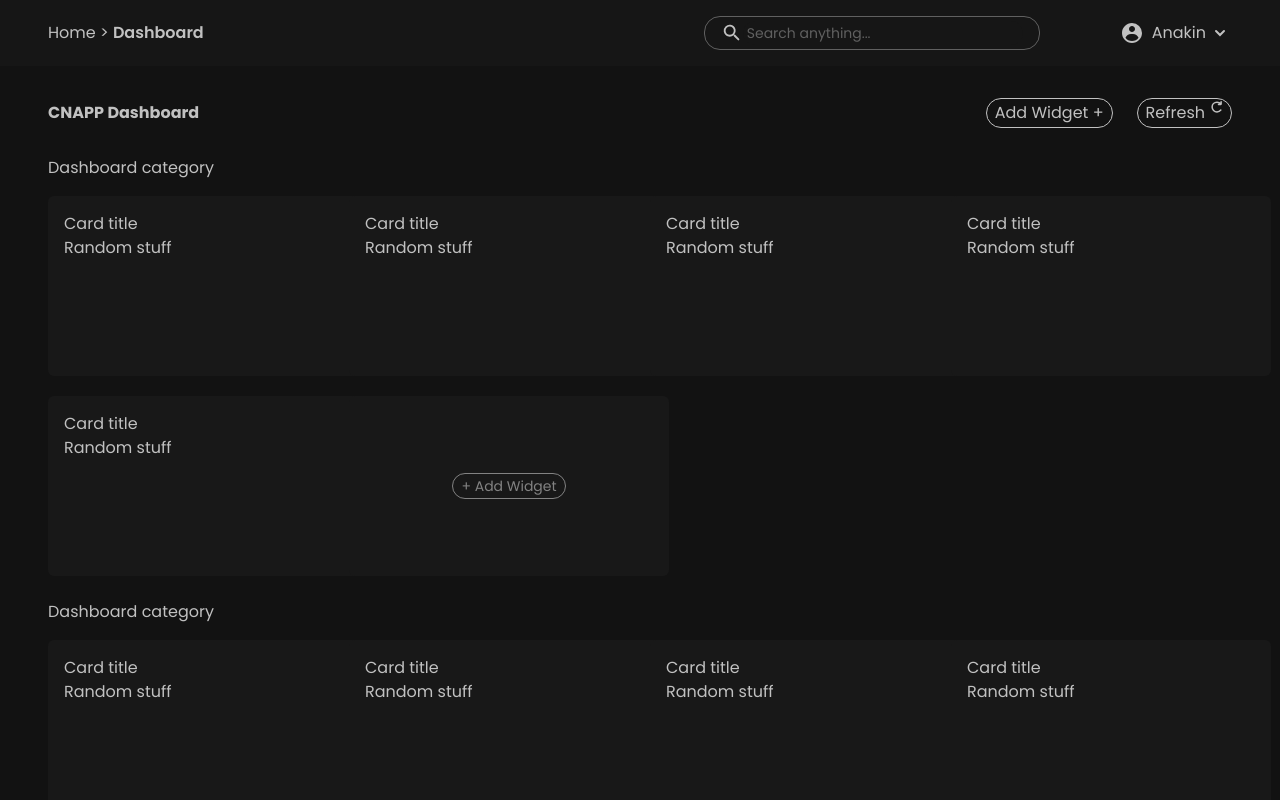
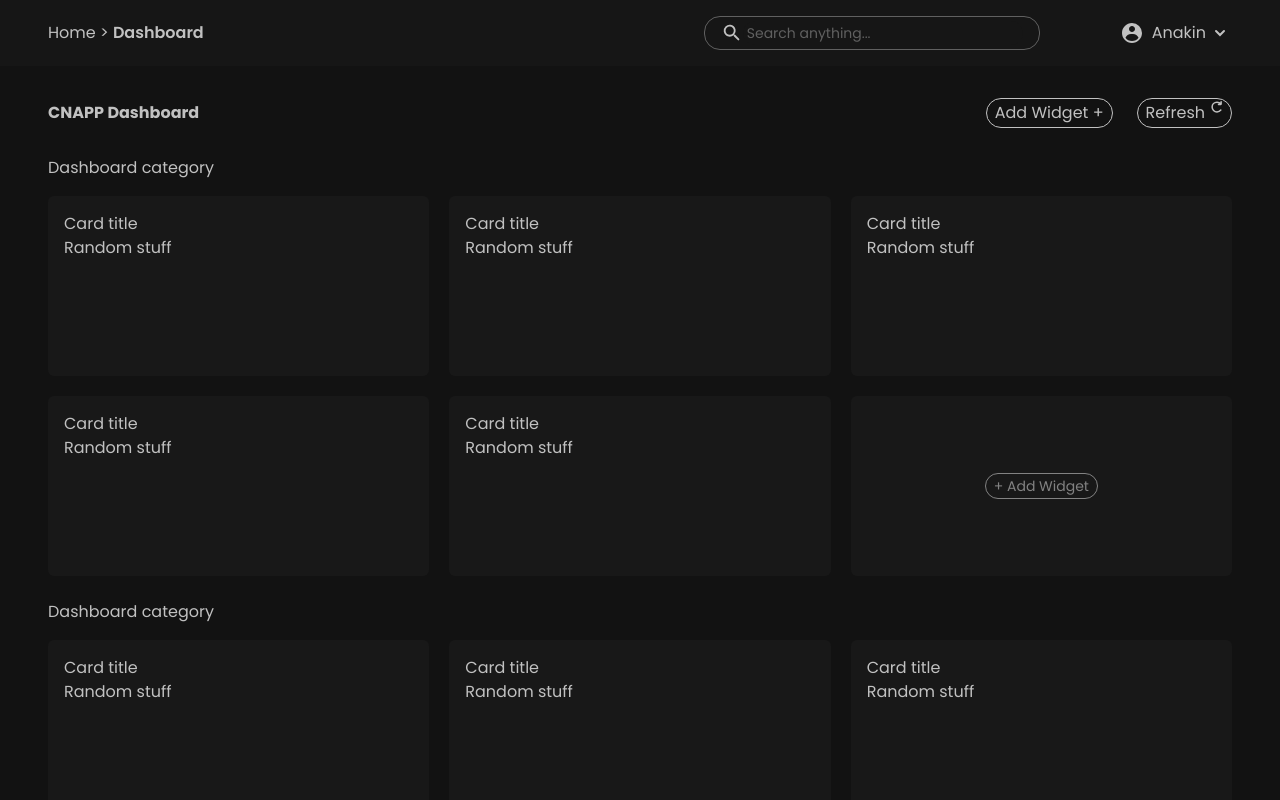
Before and after one commit to abh1SHAKE/widget-board, a React (Vite) app in the folder dashboard/: page / in a window 1280 px wide. Shown: the top 800 px of the page. Built offline with nearby package versions, Linux system fonts and the light colour scheme.

Commit message:
fix : widget card layout structure

```diff
--- a/dashboard/src/components/CategorySection.tsx
+++ b/dashboard/src/components/CategorySection.tsx
@@ -5,7 +5,7 @@ export default function CategorySection() {
     return (
         <div className="py-[12px]">
             <div className="mb-4">Dashboard category</div>
-            <div className="grid grid-cols-4 gap-[20px] w-full">
+            <div className="grid grid-cols-[repeat(auto-fit,minmax(360px,1fr))] gap-[20px] w-full">
                 {arr.map((_, index) => (
                     <div key={index}>
                         <WidgetCard />
--- a/dashboard/src/components/WidgetCard.tsx
+++ b/dashboard/src/components/WidgetCard.tsx
@@ -9,7 +9,7 @@ export default function WidgetCard({ isEmpty = false }) {
 
     if (isEmpty) {
         return (
-            <div className="flex flex-row justify-center items-center bg-[#181818] p-[16px] rounded-md w-[320px] h-[180px]">
+            <div className="flex flex-row justify-center items-center bg-[#181818] p-[16px] rounded-md w-full h-[180px]">
                 <button
                     onClick={handleAddWidget}
                     className="text-sm text-[#828282] hover:text-[#c1c1c1] border border-[#828282] hover:border-[#c1c1c1] px-[8px] py-[2px] rounded-2xl cursor-pointer"
@@ -21,7 +21,7 @@ export default function WidgetCard({ isEmpty = false }) {
     }
 
     return (
-        <div className="bg-[#181818] p-[16px] rounded-md w-[320px] h-[180px] group">
+        <div className="bg-[#181818] p-[16px] rounded-md w-full h-[180px] group">
             <div className="flex flex-row justify-between">
                 Card title
                 <span className="cursor-pointer invisible group-hover:visible" onClick={handleDelete}>
```
